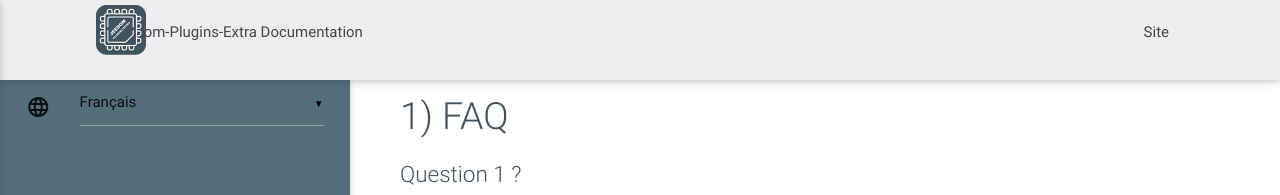
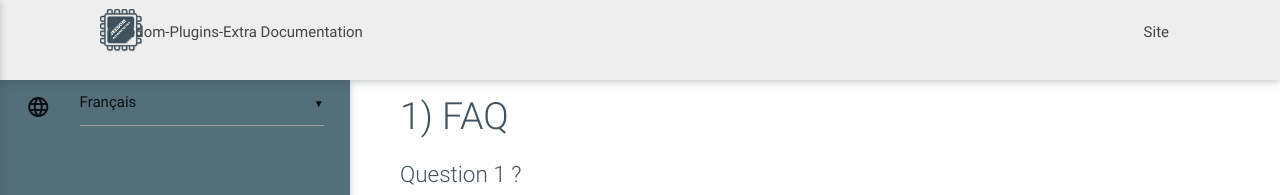
Before and after one commit to rjullien/testPluginTemplateV2, a Jekyll site: the page built from fr_FR/faq.md, in a window 1280 px wide. Shown: the top 195 px of the page. Built offline with Jekyll 4.4.1, drawn with Linux system fonts in a browser that asks for light colours; our own code applies the rules of GitHub Pages for plain Markdown files.

Commit message:
update logo

```diff
--- a/_layouts/default.html
+++ b/_layouts/default.html
@@ -11,7 +11,7 @@
   <div class="navbar-fixed">
     <nav>
       <div class="nav-wrapper container">
-        <a id="logo-container" href="https://jeedom-plugins-extra.github.io/" class="brand-logo left"><img class="logo" src="/{{site.github.project_title}}/assets/images/logo.png"></a>
+        <a id="logo-container" href="https://jeedom-plugins-extra.github.io/" class="brand-logo left"><img class="logo" src="/{{site.github.project_title}}/images/logoblue.png"></a>
         <ul class="left hide-on-med-and-down">
           <li><a href="https://jeedom-plugins-extra.github.io/">Jeedom-Plugins-Extra Documentation</a></li>
         </ul>
```
Also changed, not shown: assets/images/logo (2).png (deleted).
